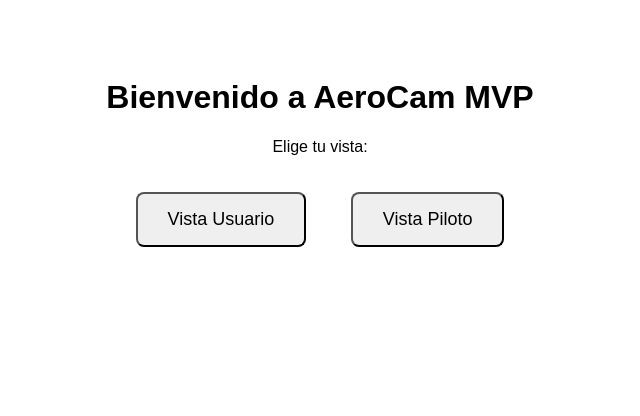
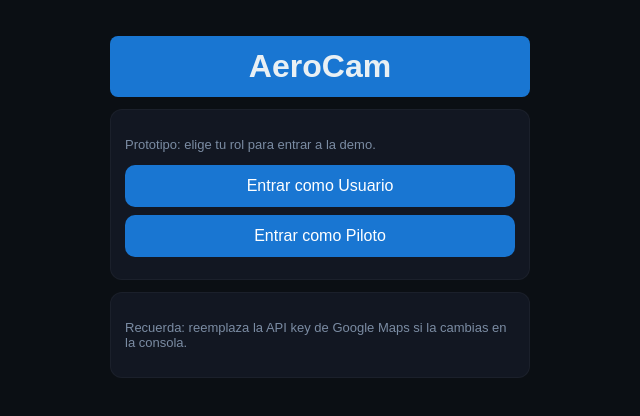
Before and after one commit to joelesarmiento-pixel/AeroCam, a website: page public/index.html in a window 1280 px wide. Shown: the whole page, without its empty margins (320-960 px from the left). Drawn offline with Linux system fonts and the light colour scheme.

Commit message:
Update index.html

```diff
--- a/public/index.html
+++ b/public/index.html
@@ -1,17 +1,29 @@
 <!DOCTYPE html>
 <html lang="es">
 <head>
-  <meta charset="UTF-8">
+  <meta charset="utf-8">
   <title>AeroCam MVP</title>
+  <meta name="viewport" content="width=device-width,initial-scale=1">
   <style>
-    body { font-family: Arial, sans-serif; text-align: center; padding: 50px; }
-    button { margin: 20px; padding: 15px 30px; font-size: 18px; cursor: pointer; border-radius: 8px; }
+    body{font-family:Arial,Helvetica,sans-serif;margin:0;background:#0b0f14;color:#e9f0f4}
+    .wrap{max-width:420px;margin:24px auto;padding:12px}
+    .card{background:#121722;border-radius:12px;padding:14px;margin-bottom:12px;border:1px solid rgba(255,255,255,0.04)}
+    h1{margin:0 0 12px;padding:12px;background:#1976d2;border-radius:8px;text-align:center}
+    a.btn{display:block;text-decoration:none;background:#1976d2;color:#fff;padding:12px;border-radius:10px;text-align:center;margin:8px 0}
+    p.small{color:#7b8ca3;font-size:13px}
   </style>
 </head>
 <body>
-  <h1>Bienvenido a AeroCam MVP</h1>
-  <p>Elige tu vista:</p>
-  <button onclick="location.href='usuario.html'">Vista Usuario</button>
-  <button onclick="location.href='aerocam.html'">Vista Piloto</button>
+  <div class="wrap">
+    <h1>AeroCam</h1>
+    <div class="card">
+      <p class="small">Prototipo: elige tu rol para entrar a la demo.</p>
+      <a class="btn" href="usuario.html">Entrar como Usuario</a>
+      <a class="btn" href="aerocam.html">Entrar como Piloto</a>
+    </div>
+    <div class="card">
+      <p class="small">Recuerda: reemplaza la API key de Google Maps si la cambias en la consola.</p>
+    </div>
+  </div>
 </body>
 </html>
```
